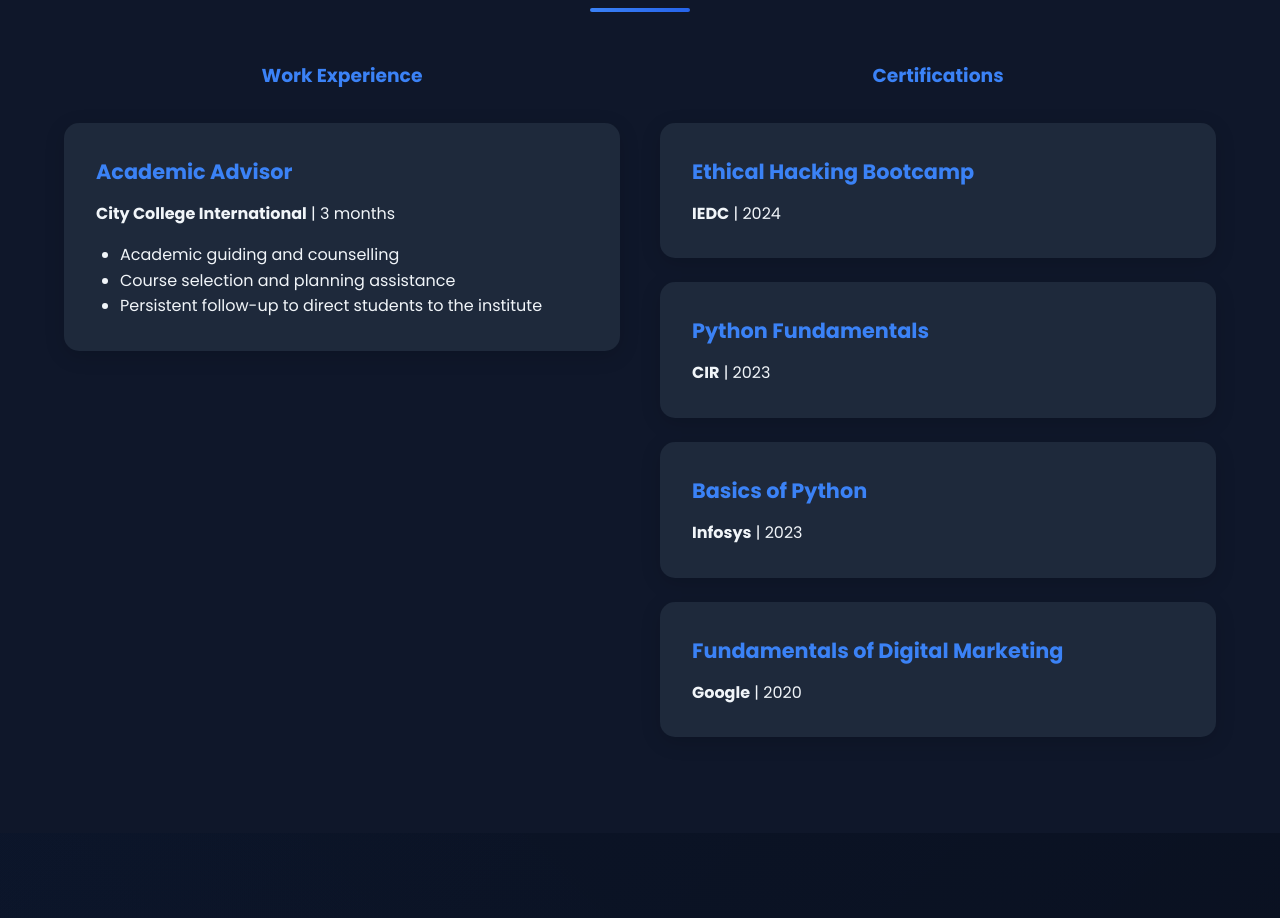
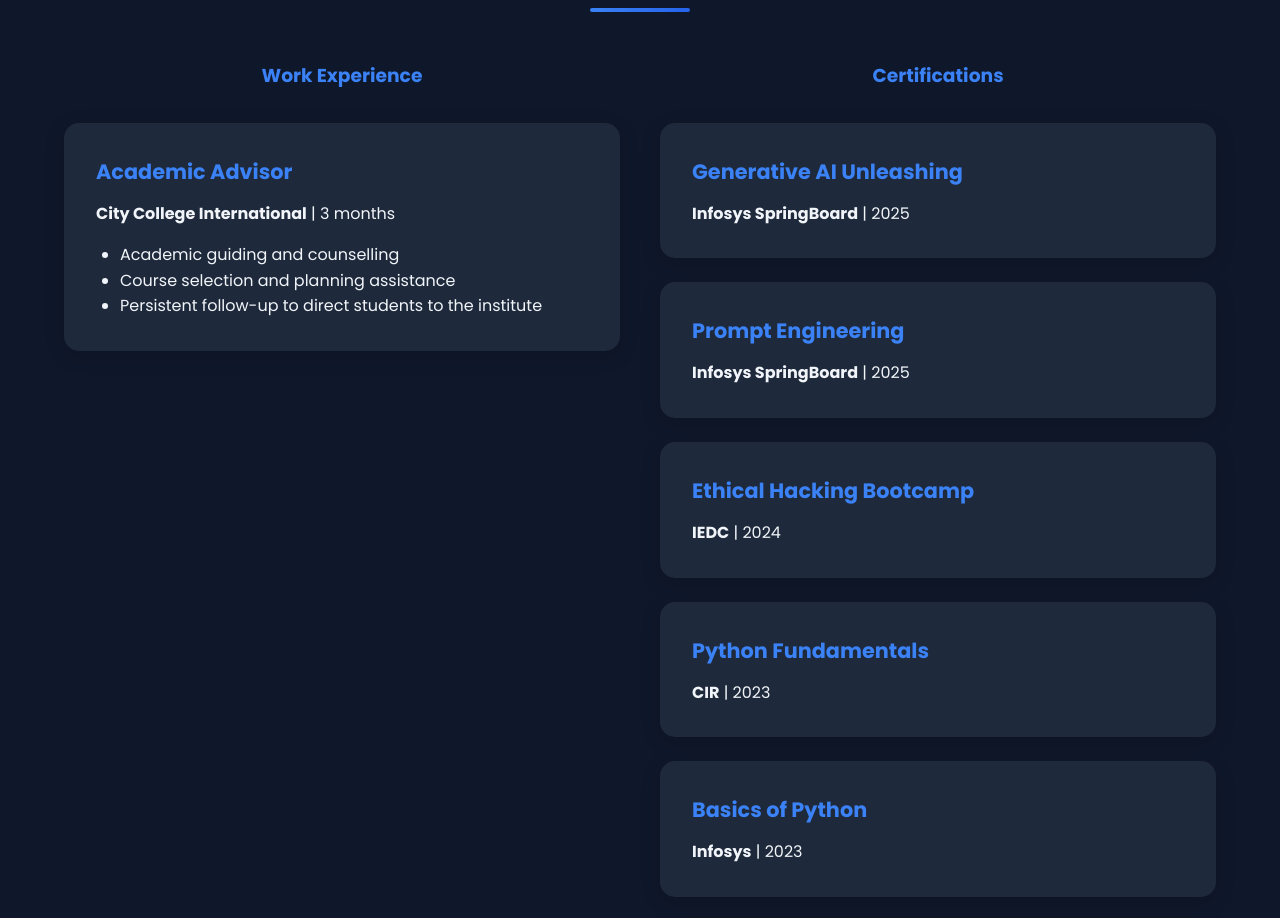
Before and after one commit to 9endu/portfolioo, a plain HTML site: page index.html in a window 1280 px wide. Shown: the part 4607-5525 px from the top of the page. Drawn offline with Linux system fonts and the light colour scheme.

Commit message:
certifications updated

```diff
--- a/index.html
+++ b/index.html
@@ -1584,7 +1584,15 @@
                 </div>
                 <div>
                     <h3 style="text-align: center; margin-bottom: 2rem; color: var(--primary-color);">Certifications</h3>
-                    <div class="cert-card">
+                    <div class="cert-card" style="margin-top: 1.5rem;">
+                        <h4 class="cert-title"> Generative AI Unleashing </h4>
+                        <p><strong>Infosys SpringBoard</strong> | 2025</p>
+                    </div>
+                    <div class="cert-card" style="margin-top: 1.5rem;">
+                        <h4 class="cert-title"> Prompt Engineering </h4>
+                        <p><strong>Infosys SpringBoard</strong> | 2025</p>
+                    </div>
+                    <div class="cert-card" style="margin-top: 1.5rem;">
                         <h4 class="cert-title">Ethical Hacking Bootcamp</h4>
                         <p><strong>IEDC</strong> | 2024</p>
                     </div>
@@ -1600,6 +1608,7 @@
                         <h4 class="cert-title">Fundamentals of Digital Marketing</h4>
                         <p><strong>Google</strong> | 2020</p>
                     </div>
+
                 </div>
             </div>
         </div>
```
